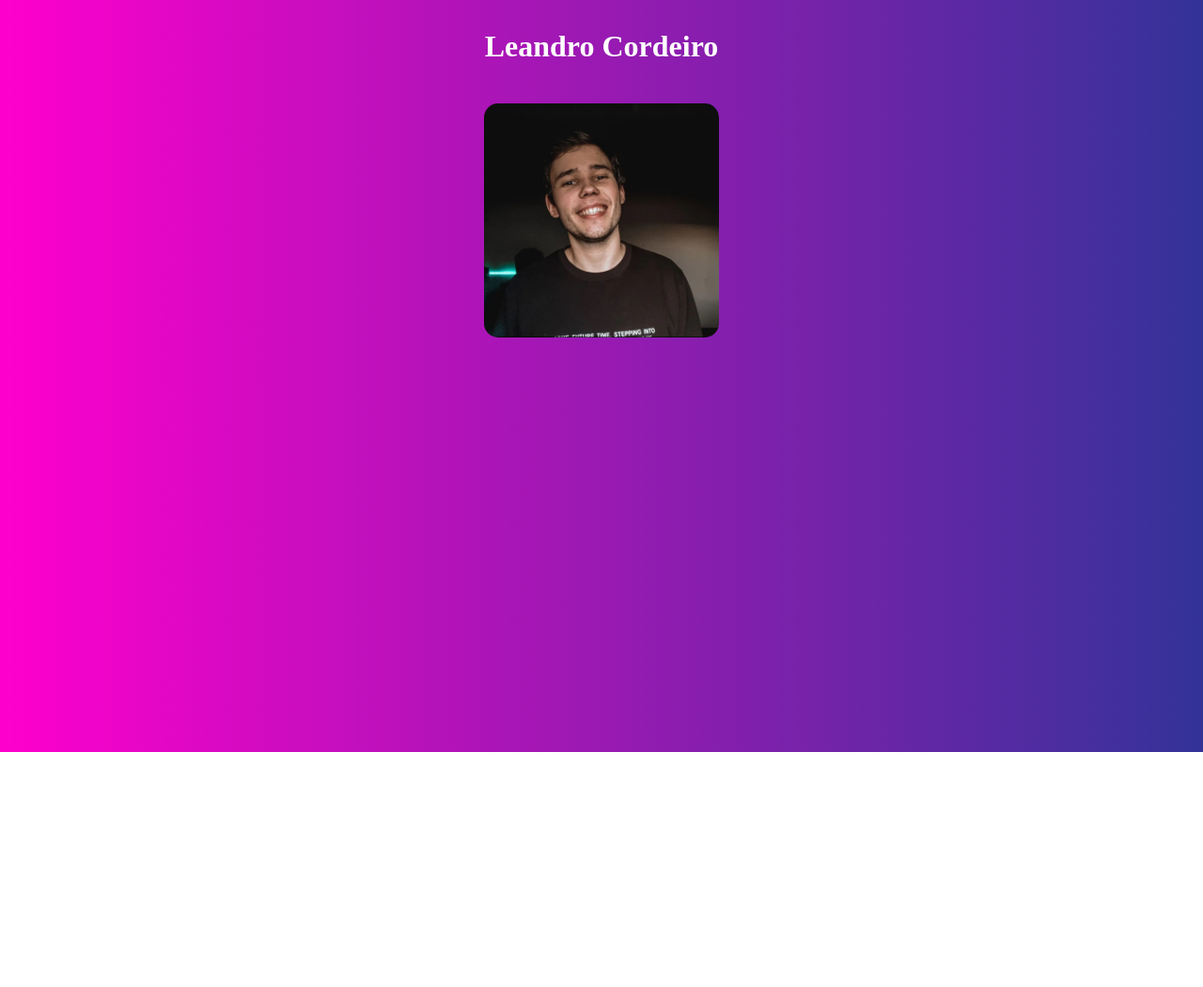
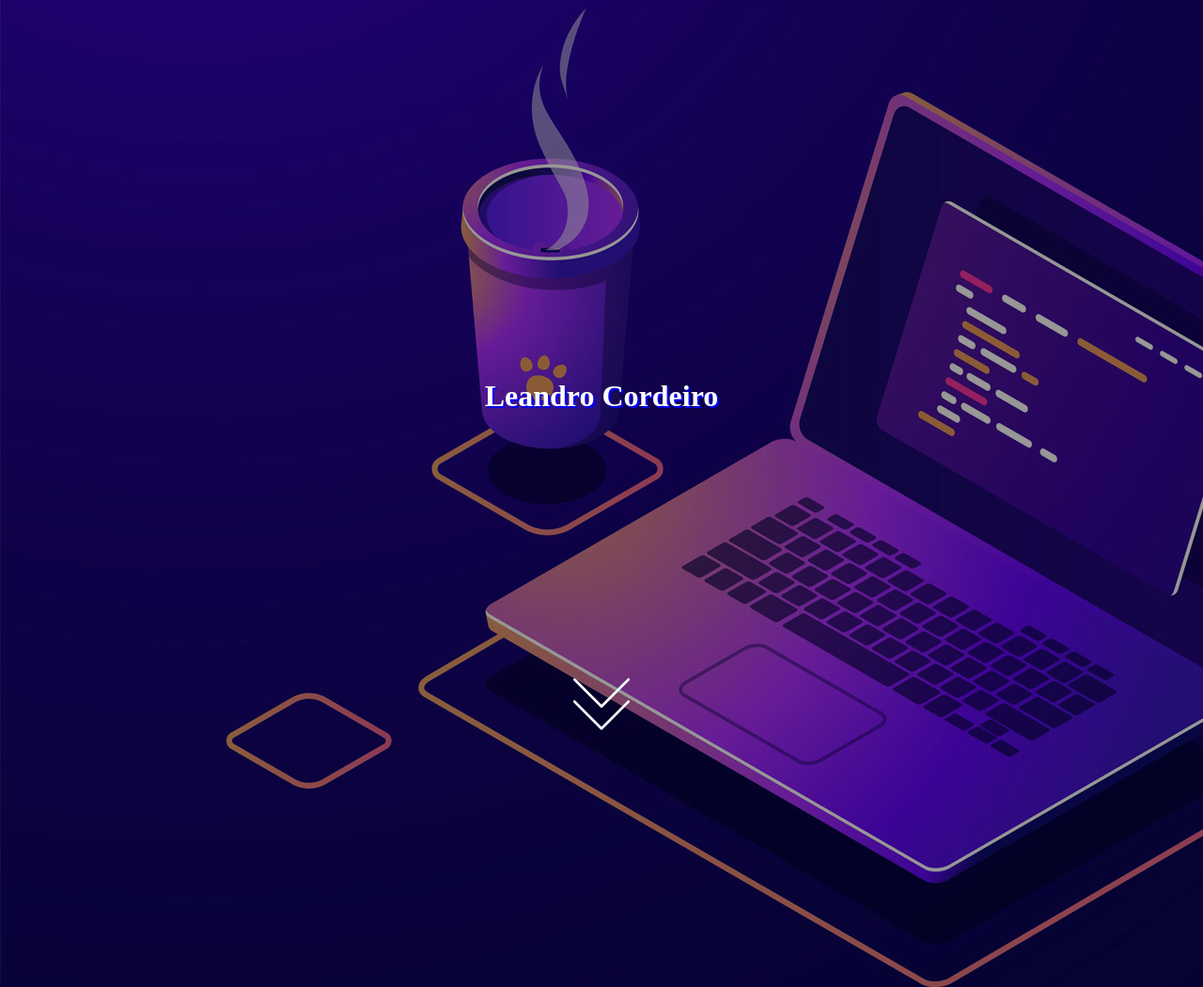
Before and after one commit to LeandroCordeiro97/Portefolio, a plain HTML site: page index.html in a window 1280 px wide. Shown: the top 1050 px of the page at 94% size. Before the commit the page ends 800 px from the top, so only its background shows below. Drawn offline with Linux system fonts and the light colour scheme; a web font is replaced by a local one.

Commit message:
atualizações

```diff
--- a/doc.js
+++ b/doc.js
@@ -0,0 +1,6 @@
+const botao = document.querySelector('#botao')
+
+botao.addEventListener('click', () => {
+    window.scroll({top: window.innerHeight, behavior: "smooth"})
+    botao.style.display = 'none'
+})
--- a/index.html
+++ b/index.html
@@ -11,7 +11,10 @@
 <body class="body">
     <h1 class="Nome">Leandro Cordeiro </h1>
     <div id="Imagem_De_Perfil" ></div>
-    <img class="Profile_Picture" src="Img/Screenshot_2022-12-01-15-36-22-085_com.instagram.android_2.jpg" alt="Imagem_De_Perfil">
-
+    <div id="img">
+        <img id="botao" src="img/down-arrow.svg" alt="">
+    </div>
+    <!--<img class="Profile_Picture" src="Img/Screenshot_2022-12-01-15-36-22-085_com.instagram.android_2.jpg" alt="Imagem_De_Perfil">-->
+    <script src="./doc.js"></script>
 </body>
 </html>
--- a/style.css
+++ b/style.css
@@ -1,7 +1,13 @@
 
 @import url('https://fonts.googleapis.com/css2?family=Zen+Dots&display=swap');
 .body{
-    background: linear-gradient(to right, #ff00cc, #333399);
+    height: 200vh;
+background: rgba(0,0,0,0.4);
+    background-image: url(img/anime.jpg);
+    background-repeat: no-repeat;
+
+    background-blend-mode: darken;
+
 
 }
 .Nome{
@@ -9,13 +15,39 @@
     font-family: Zen Dots;
     padding: 10px;
     text-align: center;
+    text-shadow: 2px 2px blue;
+    position: absolute;
+    top: 50%;
+    left: 50%;
+    transform: translateX(-50%) translateY(-50%);
 }
 
-.Profile_Picture{
+/*.Profile_Picture{
         display:flex;
         margin: auto;
         justify-content:right ;
         border-radius: 25px;
         width: 250px;
         padding: 10px;
+    }*/
+
+    #img{
+        height: 100vh;
+        display: flex;
+        justify-content: center;
+        align-items: flex-end;
     }
+
+    #img >img{
+        width: 60px;
+        margin-bottom: 20px;
+        animation: jumping 1s linear infinite;
+        cursor:pointer ;
+    }
+
+    @keyframes jumping {
+        from {transform:translateY(-15%);}
+        50%{transform: translateY(0);}
+        to{transform: translateY(-15px);}
+
+    }
```
Also changed, not shown: Img/PC 2.jpeg (added), Img/PC.jpeg (added), Img/anime.jpg (added), Img/down-arrow.svg (added).
